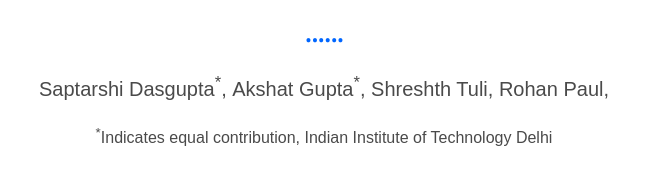
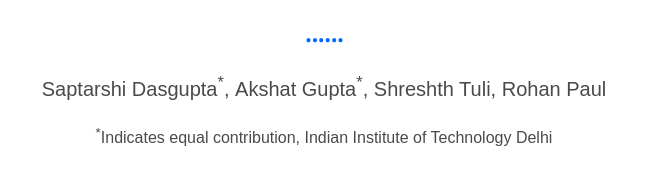
Before and after one commit to ActNeRF/actnerf.github.io, a plain HTML site: page index.html in a window 1280 px wide. Shown: the part 269-446 px from the top of the page, 316-965 px from the left. Drawn offline with nearby package versions, Linux system fonts and the light colour scheme; some icons are missing; a web font is replaced by a local one.

Commit message:
minor updates

```diff
--- a/index.html
+++ b/index.html
@@ -42,7 +42,7 @@
                 <span class="author-block">
                   Shreshth Tuli<sup></sup>,</span>
                 <span class="author-block">
-                  Rohan Paul<sup></sup>,</span>
+                  Rohan Paul<sup></sup></span>
               </div>
 
               <div class="is-size-6 publication-authors" , style="margin-bottom: 8mm;">
```
